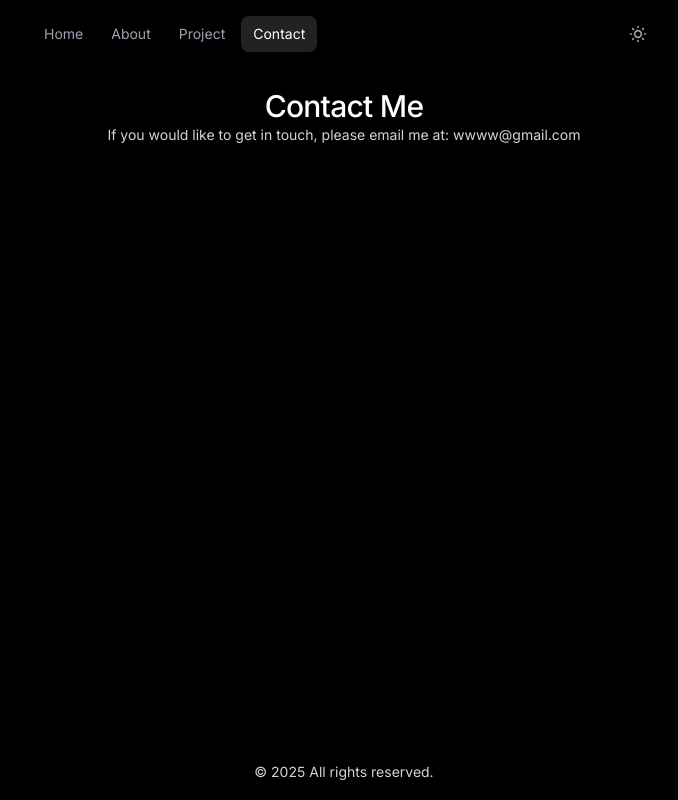
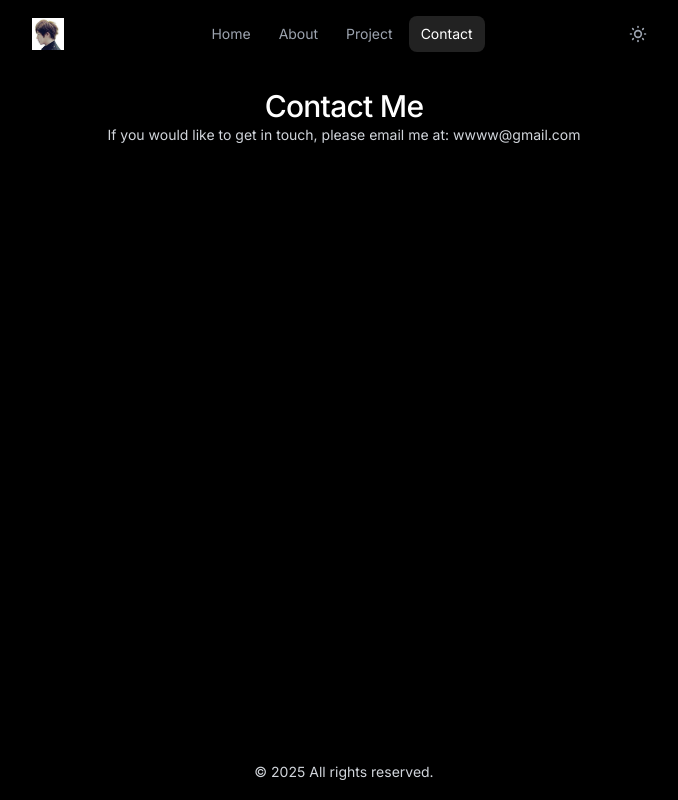
Before and after one commit to Mayday46/portfolio, a React (Vite) app: page /contact in a window 1280 px wide. Shown: the whole page, without its empty margins (296-974 px from the left). Built offline with nearby package versions, Linux system fonts and the light colour scheme; no server answers.

Commit message:
added temp pic to bar...

```diff
--- a/src/components/NavigationBar.jsx
+++ b/src/components/NavigationBar.jsx
@@ -3,6 +3,7 @@ import { useEffect, useState } from "react";
 import { Link, useLocation } from 'react-router-dom';
 import { useTheme } from "../context/ThemeContext";
 import { theme } from "../styles/theme";
+import profilePic from "../assets/profilePic.jpeg";
 
 const NavigationBar = () => {
     // const navStyle = {
@@ -54,6 +55,17 @@ const NavigationBar = () => {
         >
             <nav className = "container-width py-4">
                 <div className = "flex items-center justify-between">
+
+                    <Link to = "/" className = "flex iterms-cetner space-x-2">
+                        <img
+
+                            src = {profilePic}
+                            alt = "Ashin Chen"
+                            className = "w-8 h-8"
+
+                        />
+
+                    </Link>
 
                     <div className = "flex items-center space-x-1">
                         {navItems.map((item) => (
```
Also changed, not shown: src/assets/profilePic.jpeg (added).
